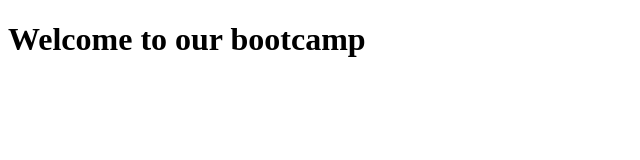
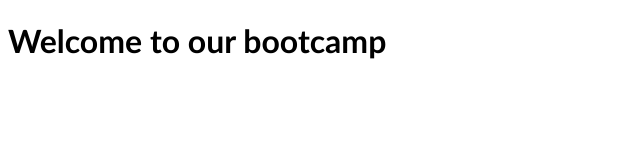
Before and after one commit to nick-gmbc/boot-camp-demo, a plain HTML site: page index.html in a window 1280 px wide. Shown: the whole page, without its empty margins (0-640 px from the left). Drawn offline with Linux system fonts and the light colour scheme.

Commit message:
Styling added

```diff
--- /dev/null
+++ b/assets/css/style.css
@@ -0,0 +1,3 @@
+body {
+    font-family:'Gill Sans', 'Gill Sans MT', Calibri, 'Trebuchet MS', sans-serif;
+}
--- a/index.html
+++ b/index.html
@@ -4,6 +4,7 @@
     <meta charset="UTF-8">
     <meta name="viewport" content="width=device-width, initial-scale=1.0">
     <title>Welcome Page</title>
+    <link rel="stylesheet" href="assets/css/style.css">
 </head>
 <body>
     <h1>Welcome to our bootcamp</h1>
```
